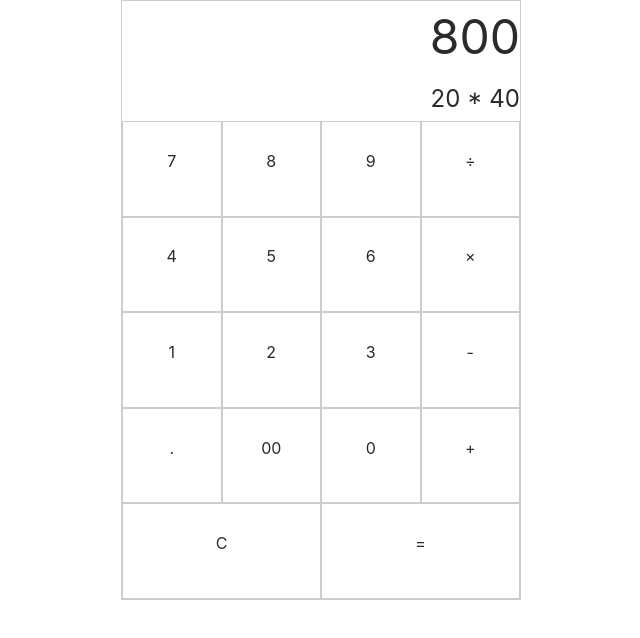
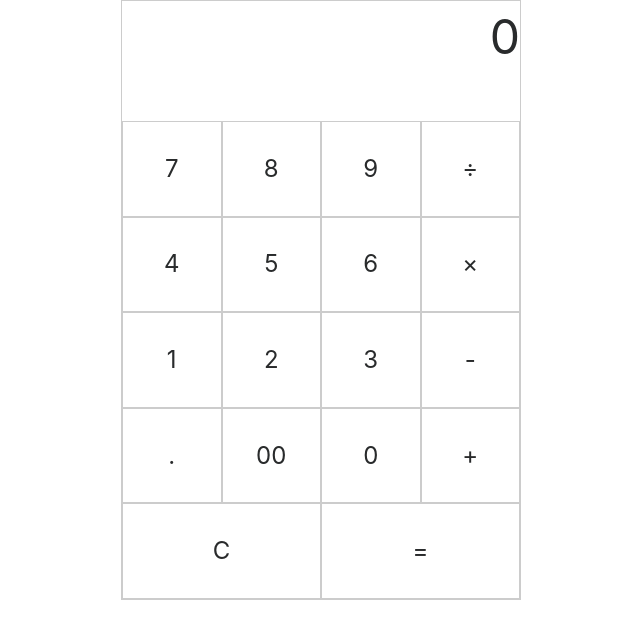
Before and after one commit to olliebeannn/freeCodeCamp-JScalculator, a plain HTML site: page index.html in a window 1280 px wide. Shown: the whole page, without its empty margins (319-959 px from the left). Drawn offline with nearby package versions, Linux system fonts and the light colour scheme.

Commit message:
added logic for entering and displaying numbers and clearing them

```diff
--- a/css/master.scss
+++ b/css/master.scss
@@ -10,14 +10,14 @@
   width: 400px;
 }
 
-.calculator__mainDisplay {
+.calculator__mainDisplayContainer {
   grid-column-start: 1;
   grid-column-end: 5;
 
   font-size: 3rem;
 }
 
-.calculator__subDisplay {
+.calculator__subDisplayContainer {
   grid-column-start: 1;
   grid-column-end: 5;
 
@@ -25,11 +25,12 @@
 }
 
 .calculator__button {
-  border: 1px solid #ccc;
-
   display: flex;
   align-items: center;
   justify-content: center;
+
+  border: 1px solid #ccc;
+  font-size: 1.5rem;
 }
 
 .calculator__button--clear {
--- a/index.html
+++ b/index.html
@@ -27,84 +27,84 @@
 
       <div class="grid-container calculator">
 
-        <div class="calculator__mainDisplay align-right">
-          <p>800</p>
+        <div class="calculator__mainDisplayContainer align-right">
+          <p class="calculator__mainDisplayContent">0</p>
         </div>
 
-        <div class="calculator__subDisplay align-right">
-          <p>20 * 40</p>
+        <div class="calculator__subDisplayContainer align-right">
+          <p class="calculator__subDisplayContent"></p>
+        </div>
+
+        <div class="calculator__button calculator__button--number">
+          7
+        </div>
+
+        <div class="calculator__button calculator__button--number">
+          8
+        </div>
+
+        <div class="calculator__button calculator__button--number">
+          9
         </div>
 
         <div class="calculator__button">
-          <p>7</p>
+          ÷
+        </div>
+
+        <div class="calculator__button calculator__button--number">
+          4
+        </div>
+
+        <div class="calculator__button calculator__button--number">
+          5
+        </div>
+
+        <div class="calculator__button calculator__button--number">
+          6
         </div>
 
         <div class="calculator__button">
-          <p>8</p>
+          ×
+        </div>
+
+        <div class="calculator__button calculator__button--number">
+          1
+        </div>
+
+        <div class="calculator__button calculator__button--number">
+          2
+        </div>
+
+        <div class="calculator__button calculator__button--number">
+          3
         </div>
 
         <div class="calculator__button">
-          <p>9</p>
+          -
         </div>
 
         <div class="calculator__button">
-          <p>÷</p>
+          .
+        </div>
+
+        <div class="calculator__button calculator__button--number">
+          00
+        </div>
+
+        <div class="calculator__button calculator__button--number">
+          0
         </div>
 
         <div class="calculator__button">
-          <p>4</p>
-        </div>
-
-        <div class="calculator__button">
-          <p>5</p>
-        </div>
-
-        <div class="calculator__button">
-          <p>6</p>
-        </div>
-
-        <div class="calculator__button">
-          <p>×</p>
-        </div>
-
-        <div class="calculator__button">
-          <p>1</p>
-        </div>
-
-        <div class="calculator__button">
-          <p>2</p>
-        </div>
-
-        <div class="calculator__button">
-          <p>3</p>
-        </div>
-
-        <div class="calculator__button">
-          <p>-</p>
-        </div>
-
-        <div class="calculator__button">
-          <p>.</p>
-        </div>
-
-        <div class="calculator__button">
-          <p>00</p>
-        </div>
-
-        <div class="calculator__button">
-          <p>0</p>
-        </div>
-
-        <div class="calculator__button">
-          <p>+</p>
+          +
         </div>
 
         <div class="calculator__button calculator__button--clear">
-          <p>C</p>
+          C
         </div>
 
         <div class="calculator__button calculator__button--equals">
-          <p>=</p>
+          =
         </div>
 
       </div>
--- a/script.js
+++ b/script.js
@@ -0,0 +1,37 @@
+$(document).ready(() => {
+  // console.log("Hi!");
+  let mainDisplayValue = "0";
+
+  //Handle a number button being clicked
+  const handleNumberButtonClick = (e) => {
+    //Get the number from button just clicked
+    let numberValue = $(e.currentTarget).html().trim();
+    console.log("button just pressed was " + numberValue);
+
+    //Append it to the main display value
+    if(mainDisplayValue === "0") {
+      mainDisplayValue = numberValue;
+    } else {
+      mainDisplayValue += numberValue;
+    }
+    updateMainDisplay();
+    console.log("total value entered is " + mainDisplayValue);
+  }
+
+  //Handle clear button being clicked
+  const handleClearButtonClick = () => {
+    mainDisplayValue = "0";
+    updateMainDisplay();
+  }
+
+  //Update the main display value
+  const updateMainDisplay = () => {
+    $('.calculator__mainDisplayContent').html(mainDisplayValue);
+  }
+
+  //Attach number button click handler to all number buttons
+  $('.calculator__button--number').on('click', handleNumberButtonClick);
+
+  //Attach clear button handler
+  $('.calculator__button--clear').on('click', handleClearButtonClick);
+});
```
Also changed, not shown: css/master.css.
